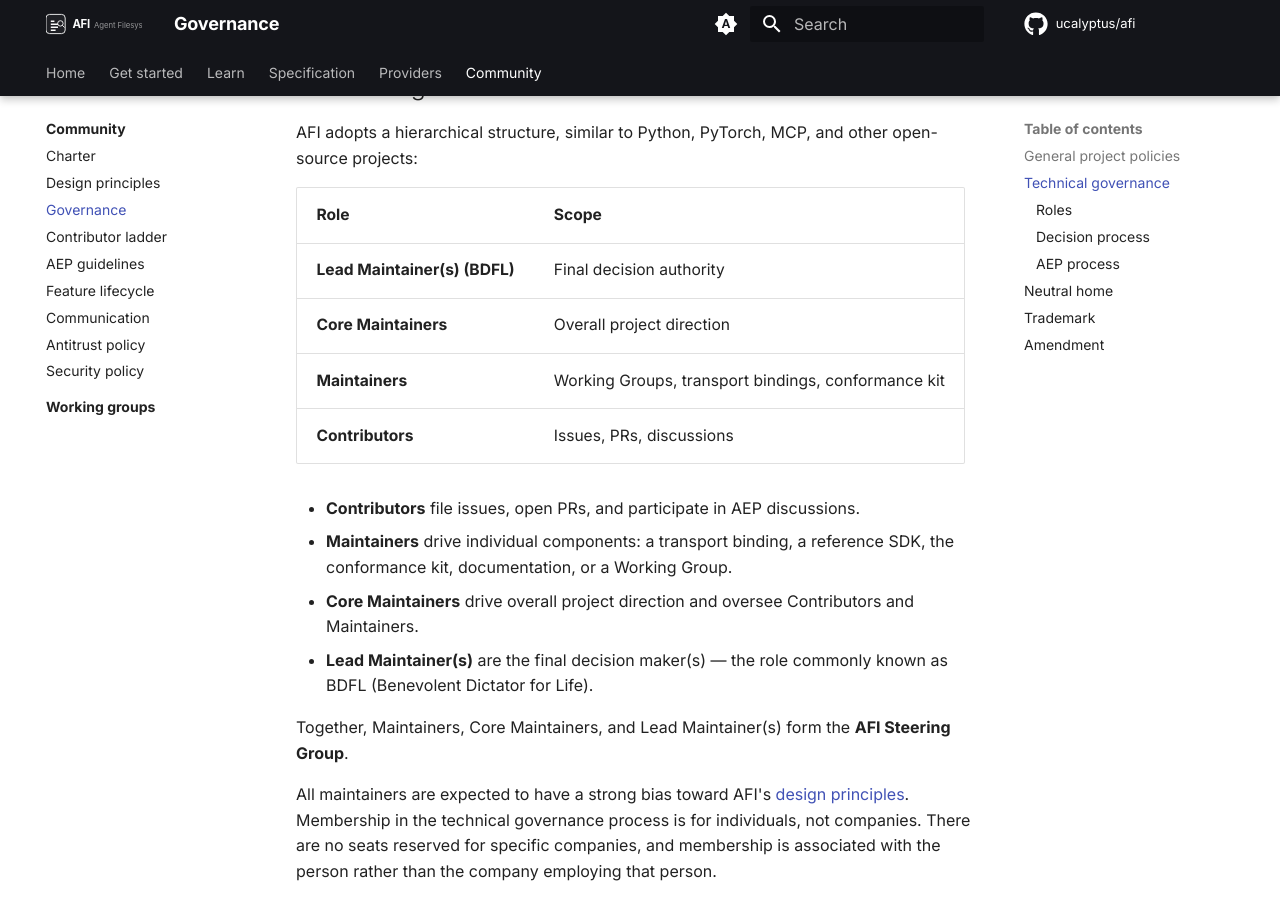
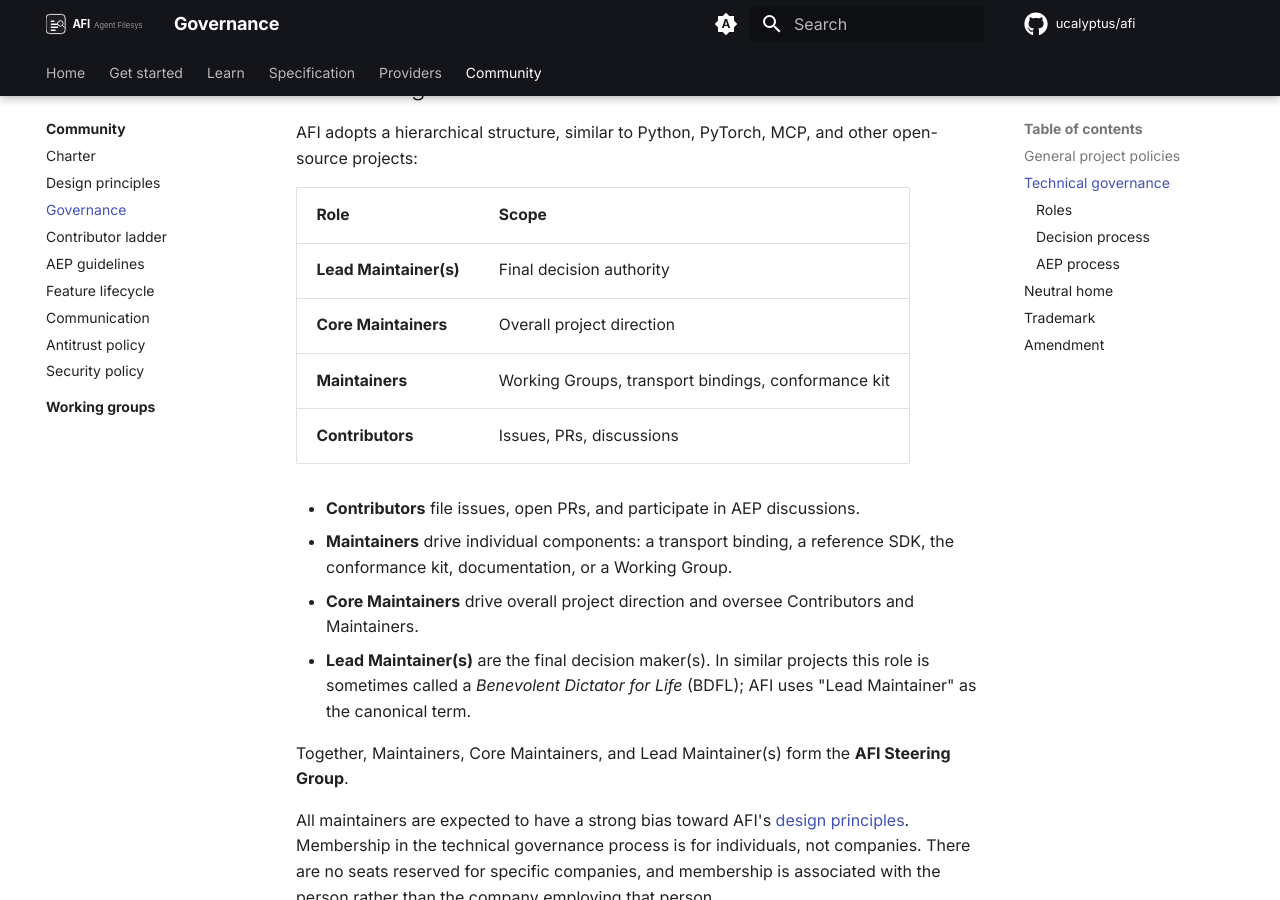
Before and after one commit to ucalyptus/afi, an MkDocs documentation site: the page built from docs/community/governance.md, in a window 1280 px wide and 900 px high, scrolled down 603 px. Built offline with MkDocs 1.6.1 and Material for MkDocs 9.7.7, drawn with Linux system fonts in a browser that asks for light colours; comment, search, counter and statistics services are not loaded.

Commit message:
fix-all pass: CI actions bump, BDFL wording, README gate, sample import
- Bump actions/checkout@v4 -> @v7 and actions/setup-python@v5 -> @v7
  (Node 24 support; Node 20 is deprecated).
- Soften BDFL wording in docs/community/governance.md: canonicalize
  "Lead Maintainer" and demote BDFL to a passing aside.
- Expand README v1.0 status section to enumerate all 5 gate criteria
  from the charter, not just the summary.
- Add explicit imports (`import stat as stat_ops`, `import mimetypes`)
  to the Python stat sample in build-a-provider.md so the snippet is
  copy-paste correct despite `def stat` shadowing.

Co-authored-by: Copilot <223556219+Copilot@users.noreply.github.com>

```diff
--- a/docs/community/governance.md
+++ b/docs/community/governance.md
@@ -33,7 +33,7 @@ other open-source projects:
 
 | Role | Scope |
 |---|---|
-| **Lead Maintainer(s) (BDFL)** | Final decision authority |
+| **Lead Maintainer(s)** | Final decision authority |
 | **Core Maintainers** | Overall project direction |
 | **Maintainers** | Working Groups, transport bindings, conformance kit |
 | **Contributors** | Issues, PRs, discussions |
@@ -44,8 +44,9 @@ other open-source projects:
   reference SDK, the conformance kit, documentation, or a Working Group.
 - **Core Maintainers** drive overall project direction and oversee
   Contributors and Maintainers.
-- **Lead Maintainer(s)** are the final decision maker(s) — the role
-  commonly known as BDFL (Benevolent Dictator for Life).
+- **Lead Maintainer(s)** are the final decision maker(s). In similar
+  projects this role is sometimes called a *Benevolent Dictator for
+  Life* (BDFL); AFI uses "Lead Maintainer" as the canonical term.
 
 Together, Maintainers, Core Maintainers, and Lead Maintainer(s) form the
 **AFI Steering Group**.
```
Also changed, not shown: README.md (+12 -8 lines), docs/getting-started/build-a-provider.md (+4 -1 lines), 1 other file.
